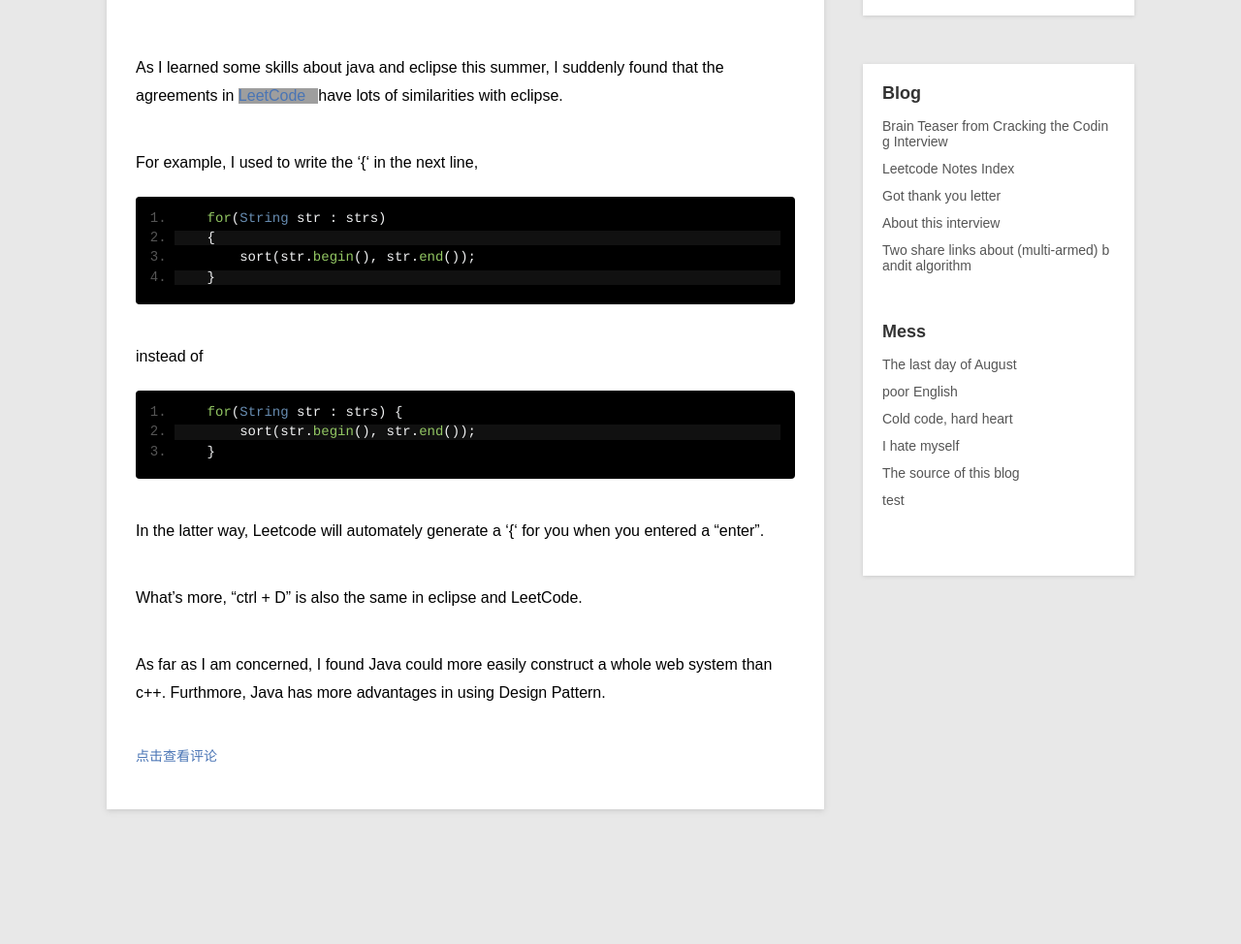
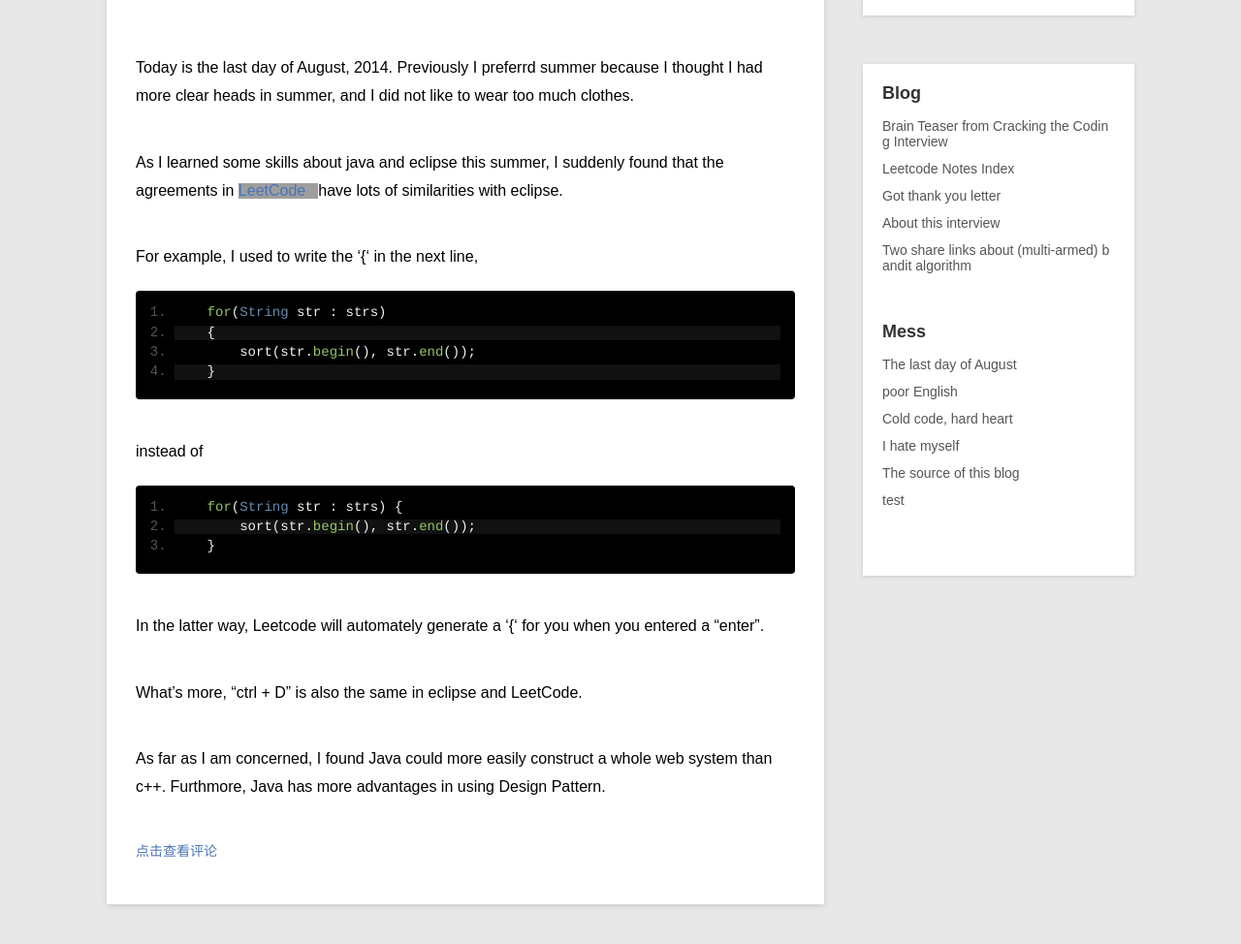
Before and after one commit to kunth/kunth.github.io, a Jekyll site: the page built from _posts/mess/2014-08-31-last-day-of-August.md, in a window 1280 px wide, cut to the strip 189-1202 px from the top of the page. Shown: the top 974 px of the strip at 97% size. Built offline with Jekyll 4.4.1, drawn with Linux system fonts in a browser that asks for light colours; Markdown is read by kramdown in place of the engine named in the settings; before the commit the page ends 1104 px from its top, so only the background shows below that; grey boxes are pictures that could not be loaded.

Commit message:
Update 2014-08-31-last-day-of-August.md

```diff
--- a/_posts/mess/2014-08-31-last-day-of-August.md
+++ b/_posts/mess/2014-08-31-last-day-of-August.md
@@ -4,6 +4,8 @@ title: The last day of August
 description: I used to like August
 category: mess
 ---
+
+Today is the last day of August, 2014. Previously I preferrd summer because I thought I had more clear heads in summer, and I did not like to wear too much clothes.
 
 As I learned some skills about java and eclipse this summer, I suddenly found that the agreements in [LeetCode](https://oj.leetcode.com/problems/)have lots of similarities with eclipse.
 
```
